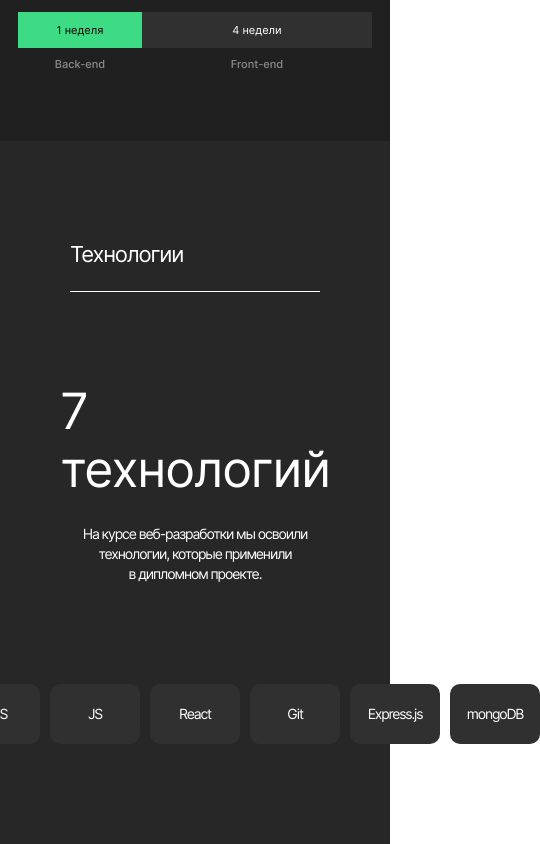
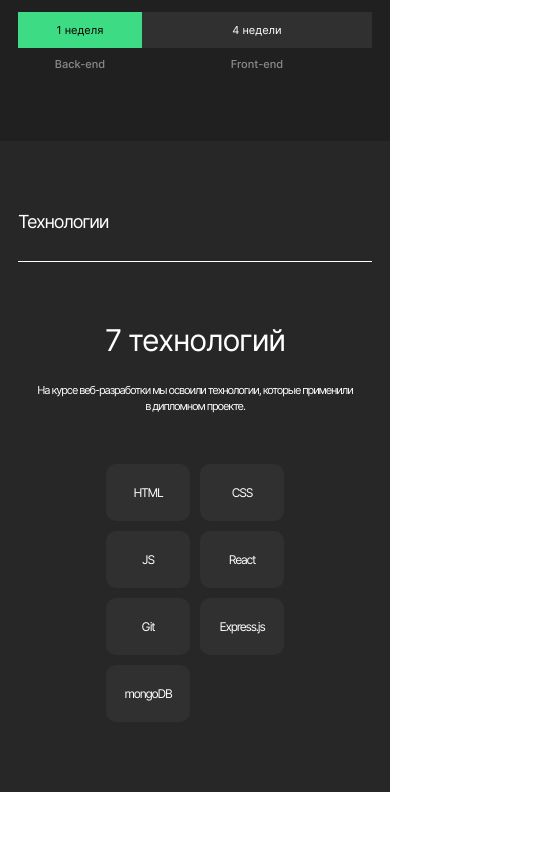
Before and after one commit to Olga-Mishareva/movies-explorer-frontend, a React (Create React App) app in the folder movies-explorer/: page / in a window 390 px wide. Shown: the part 1137-1981 px from the top of the page, 540 px wide, since content can reach past the window. After the commit the page ends 1929 px from the top, so only its background shows below. Built offline with nearby package versions, Linux system fonts and the light colour scheme.

Commit message:
feat: add techs for tablet & mobile

```diff
--- a/movies-explorer/src/components/Techs/Techs.css
+++ b/movies-explorer/src/components/Techs/Techs.css
@@ -6,7 +6,19 @@
   background-color: #272727;
 }
 
-.techs-heading {
+@media screen and (max-width: 767px) {
+  .techs {
+    padding: 90px 50px;
+  }
+}
+
+@media screen and (max-width: 480px) {
+  .techs {
+    padding: 70px 18px;
+  }
+}
+
+.techs__heading {
   align-self: stretch;
   margin: 0;
   padding-bottom: 23px;
@@ -17,12 +29,34 @@
   letter-spacing: -1.2px;
 }
 
+@media screen and (max-width: 480px) {
+  .techs__heading {
+    padding-bottom: 28px;
+    font-size: 18px;
+    line-height: 22px;
+  }
+}
+
 .techs__title {
   margin: 90px 0 0 0;
   font-weight: 400;
   font-size: 50px;
   line-height: 58px;
   letter-spacing: -1.2px;
+}
+
+@media screen and (max-width: 767px) {
+  .techs__title {
+    margin: 80px 0 0 0;
+  }
+}
+
+@media screen and (max-width: 480px) {
+  .techs__title {
+    margin: 60px 0 0 0;
+    font-size: 30px;
+    line-height: 36px;
+  }
 }
 
 .techs__subtitle {
@@ -35,10 +69,43 @@
   text-align: center;
 }
 
+@media screen and (max-width: 767px) {
+  .techs__subtitle {
+    font-size: 12px;
+    line-height: 18px;
+    margin: 22px 0 83px;
+    max-width: 410px;
+  }
+}
+
+@media screen and (max-width: 480px) {
+  .techs__subtitle {
+    font-size: 11px;
+    line-height: 16px;
+    margin: 24px 0 50px;
+    max-width: 360px;
+  }
+}
+
 .techs__container {
   display: flex;
   flex-direction: row;
   column-gap: 10px;
+  margin: 0 auto;
+}
+
+@media screen and (max-width: 680px) {
+  .techs__container {
+    flex-wrap: wrap;
+    row-gap: 10px;
+    max-width: 272px;
+  }
+}
+
+@media screen and (max-width: 480px) {
+  .techs__container {
+    max-width: 178px;
+  }
 }
 
 .techs__item {
@@ -52,3 +119,12 @@
   border-radius: 10px;
   text-align: center;
 }
+
+@media screen and (max-width: 767px) {
+  .techs__item {
+    padding: 21px 0 21px;
+    font-size: 12px;
+    line-height: 15px;
+    width: 84px;
+  }
+}
--- a/movies-explorer/src/components/Techs/Techs.js
+++ b/movies-explorer/src/components/Techs/Techs.js
@@ -3,7 +3,7 @@ import './Techs.css';
 function Techs() {
   return (
     <div className="techs">
-      <h2 className='techs-heading'>Технологии</h2>
+      <h2 className='techs__heading'>Технологии</h2>
       <h3 className='techs__title'>7 технологий</h3>
       <p className='techs__subtitle'>На курсе веб-разработки мы освоили технологии, которые применили в&nbsp;дипломном проекте.</p>
       <ul className='techs__container page__list'>
```
